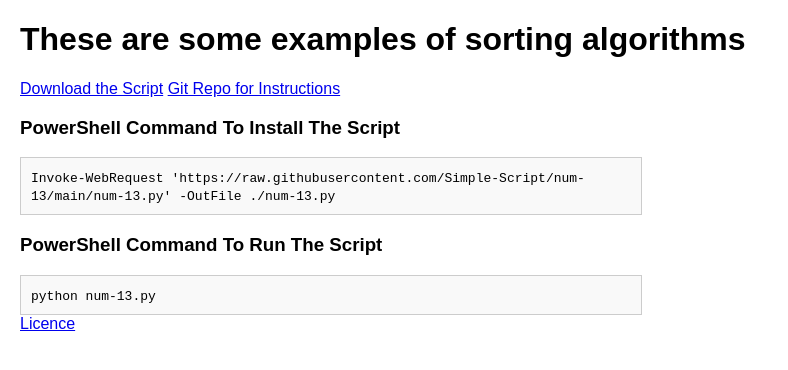
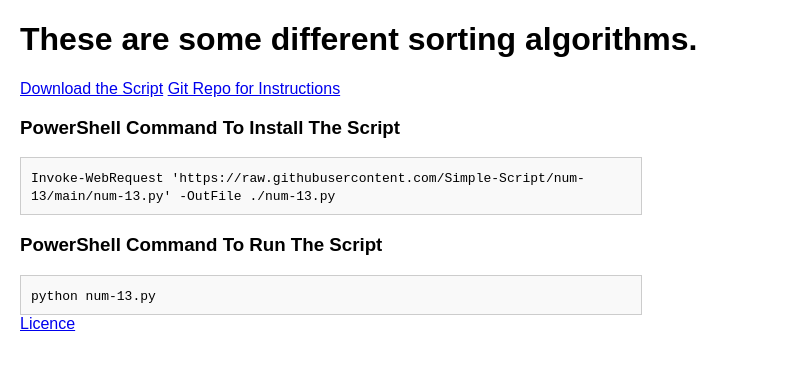
Before and after one commit to git-package/sorting-algorithms, a plain HTML site: page index.html in a window 1280 px wide. Shown: the whole page, without its empty margins (0-788 px from the left). Drawn offline with Linux system fonts and the light colour scheme.

Commit message:
Update index.html

```diff
--- a/index.html
+++ b/index.html
@@ -19,7 +19,7 @@
     </style>
 </head>
 <body>
-    <h1>These are some examples of sorting algorithms</h1>
+    <h1>These are some different sorting algorithms.</h1>
     <a href="https://git-packages.github.io/num-13/num-13.py" target="_blank">Download the Script</a>
     <a href="https://github.com/git-packages/num-13.git" target="_blank">Git Repo for Instructions</a>
     <h3>PowerShell Command To Install The Script</h3>
```
